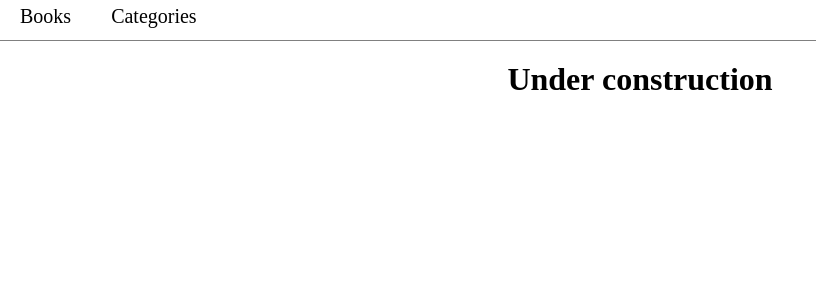
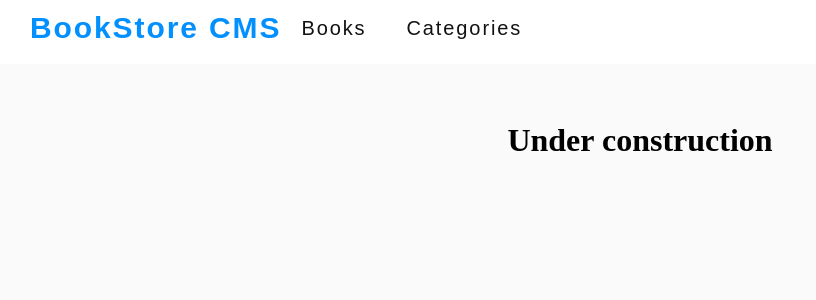
Before and after one commit to ridaarif98/bookstore-react, a React (Create React App) app: page /categories in a window 1280 px wide. Shown: the top 300 px of the page, without its empty margins (0-816 px from the left). Built offline with nearby package versions, Linux system fonts and the light colour scheme.

Commit message:
Fix header and style it

```diff
--- a/src/App.css
+++ b/src/App.css
@@ -1,19 +1,40 @@
 * {
   margin: 0;
   padding: 0;
+  background-color: #fafafa;
+}
+
+header {
+  height: 4rem;
+  margin: 0 0 2.375rem;
+  background-color: #fff;
+  font-family: Arial, Helvetica, sans-serif;
 }
 
 .navbar {
   display: flex;
   flex-direction: row;
-  height: 30px;
-  width: 100%;
-  border-bottom: 1px solid grey;
-  padding: 5px 0;
+  background-color: #fff;
+  line-height: 2rem;
+  font-size: 0.813rem;
+  font-weight: normal;
+  color: #121212;
+  letter-spacing: 1.9px;
+  padding: 12px 0;
+}
+
+.navbar h1 {
+  font-size: 1.875rem;
+  background-color: #fff;
+  font-weight: bold;
+  font-stretch: normal;
+  color: #0290ff;
+  padding-left: 30px;
 }
 
 .navbar ul {
   display: flex;
+  background-color: #fff;
   flex-direction: row;
   list-style-type: none;
 }
@@ -25,11 +46,13 @@
 .navbar ul li {
   padding: 0 20px;
   font-size: 20px;
+  background-color: #fff;
 }
 
 .navbar ul li .links {
   text-decoration: none;
-  color: black;
+  background-color: #fff;
+  color: #121212;
 }
 
 .allBooks {
--- a/src/components/navBar.js
+++ b/src/components/navBar.js
@@ -15,11 +15,14 @@ function Navbar() {
     },
   ];
   return (
-    <nav className="navbar">
-      <ul>
-        {links.map((link) => <li key={link.id}><Link to={link.path} className="links">{link.text}</Link></li>)}
-      </ul>
-    </nav>
+    <header>
+      <nav className="navbar">
+        <h1>BookStore CMS</h1>
+        <ul>
+          {links.map((link) => <li key={link.id}><Link to={link.path} className="links">{link.text}</Link></li>)}
+        </ul>
+      </nav>
+    </header>
   );
 }
 
```
